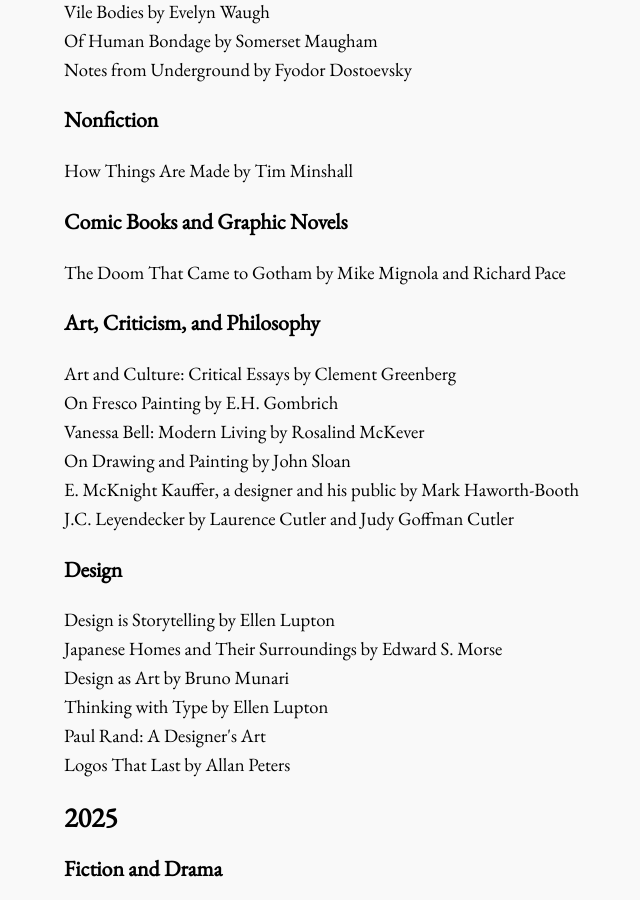
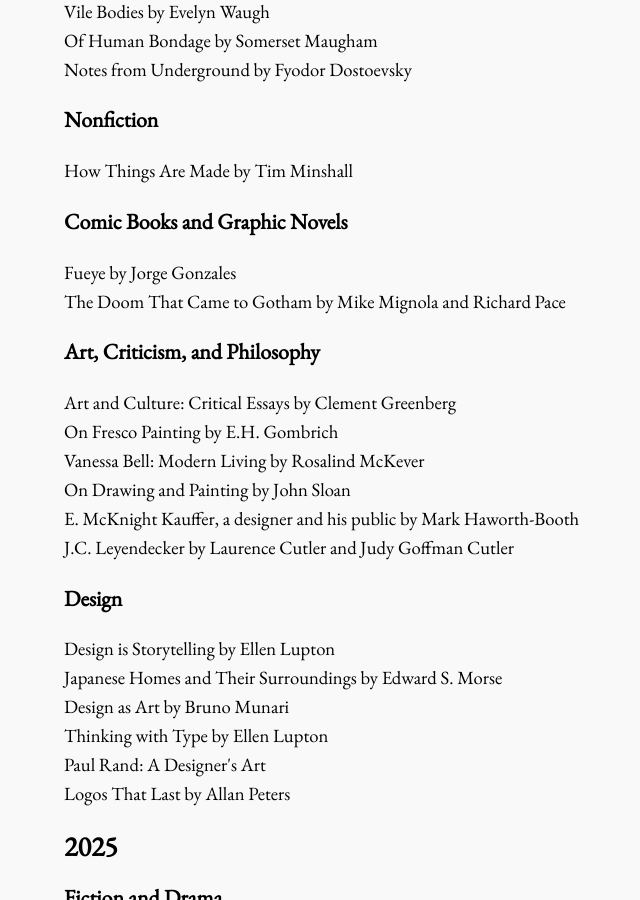
Before and after one commit to bora-uyumazturk/bora-uyumazturk.github.io, a Jekyll site: the page built from reading.html, in a window 1280 px wide and 900 px high, scrolled down 448 px. Shown: the whole window, without its empty margins (108-748 px from the left). Built offline with Jekyll 4.4.1, drawn with Linux system fonts in a browser that asks for light colours.

Commit message:
Update reading.html

```diff
--- a/reading.html
+++ b/reading.html
@@ -29,6 +29,7 @@ title: Reading
 
   <h3>Comic Books and Graphic Novels</h3>
 
+  Fueye by Jorge Gonzales <br>
   The Doom That Came to Gotham by Mike Mignola and Richard Pace
 
   <h3>Art, Criticism, and Philosophy</h3>
```
